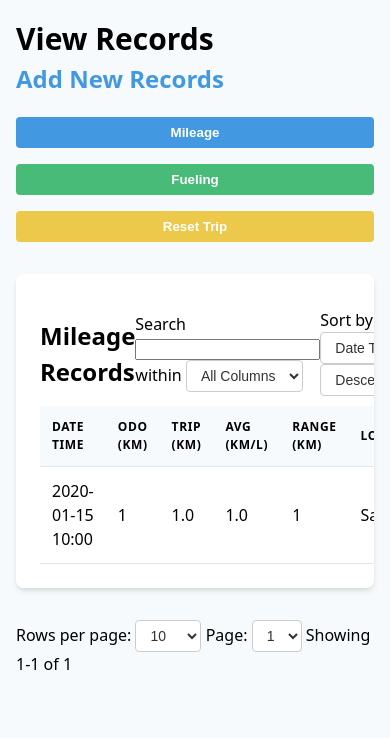
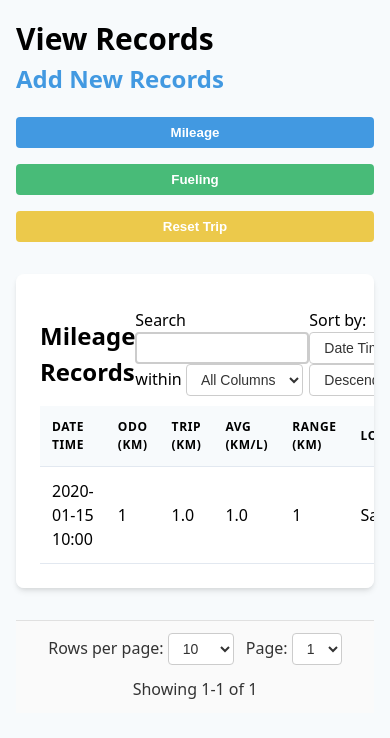
Before and after one commit to YapJJ/VehicleTracking, a PHP site: page / in a window 390 px wide. Shown: the top 738 px of the page. Run offline with PHP 8.4, Linux system fonts and the light colour scheme; tables that the repository leaves empty hold one stand-in row (values such as "Sample post").

Commit message:
Add new styles
Added new styles for table footer (Pagination)
Added new text area and button styles

```diff
--- a/styles.css
+++ b/styles.css
@@ -102,6 +127,22 @@ a:hover {
     display: flex;
     align-items: center;
     justify-content: space-between;
+}
+
+.searchInput {
+    padding: 6px 10px;
+    border: 2px solid #ccc;
+    border-radius: 4px;
+    font-size: 14px;
+    transition: all 0.3s ease;
+    width: 150px;
+    background-color: #fff;
+}
+
+.searchInput:focus {
+    outline: none;
+    border-color: #007BFF;
+    box-shadow: 0 0 0 3px #007BFF55;
 }
 
 .columnSelect {
@@ -163,6 +204,21 @@ a:hover {
     background-color: #f7fafc;
 }
 
+/* Table Footer */
+.table-footer {
+    display: flex;
+    align-items: center;
+    justify-content: flex-end;
+    flex-wrap: wrap;
+    gap: 20px;
+    padding: 12px 16px;
+    margin-top: 10px;
+    border-top: 1px solid #e0e0e0;
+    background-color: #fafafa;
+    font-size: 14px;
+    color: #333;
+}
+
 /* Responsive adjustments */
 @media (max-width: 640px) {
     .container {
@@ -175,4 +231,8 @@ a:hover {
         margin-left: 0;
         margin-top: 1rem;
     }
+    .table-footer {
+        justify-content: center;
+        gap: 12px;
+    }
 }
```
Also changed, not shown: other parts of styles.css (+25 -0 lines).
